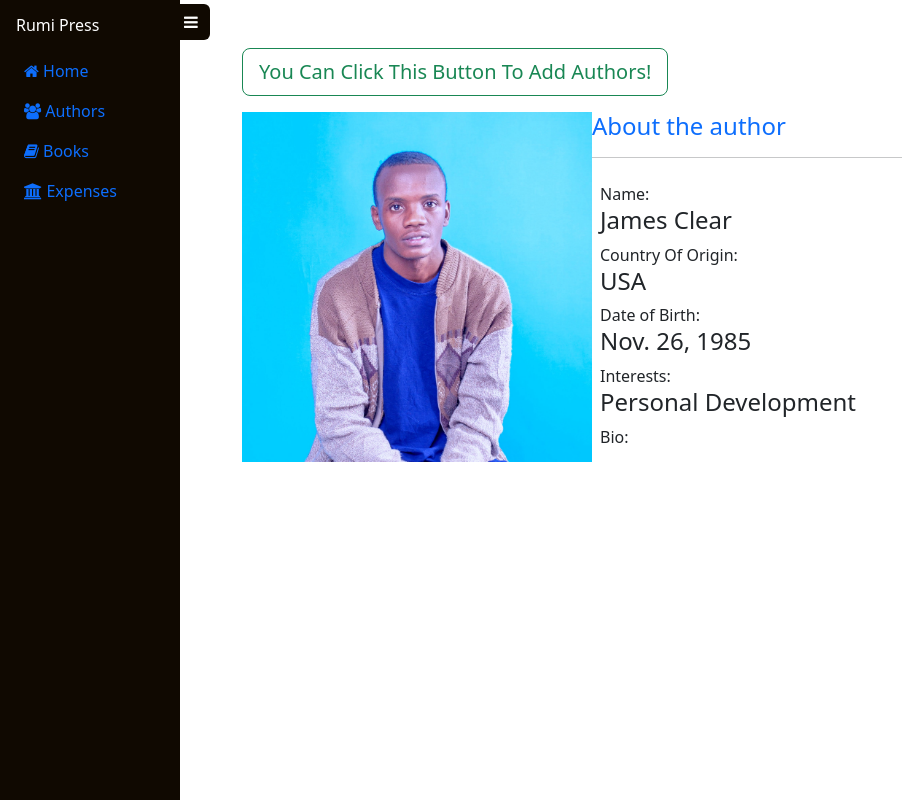
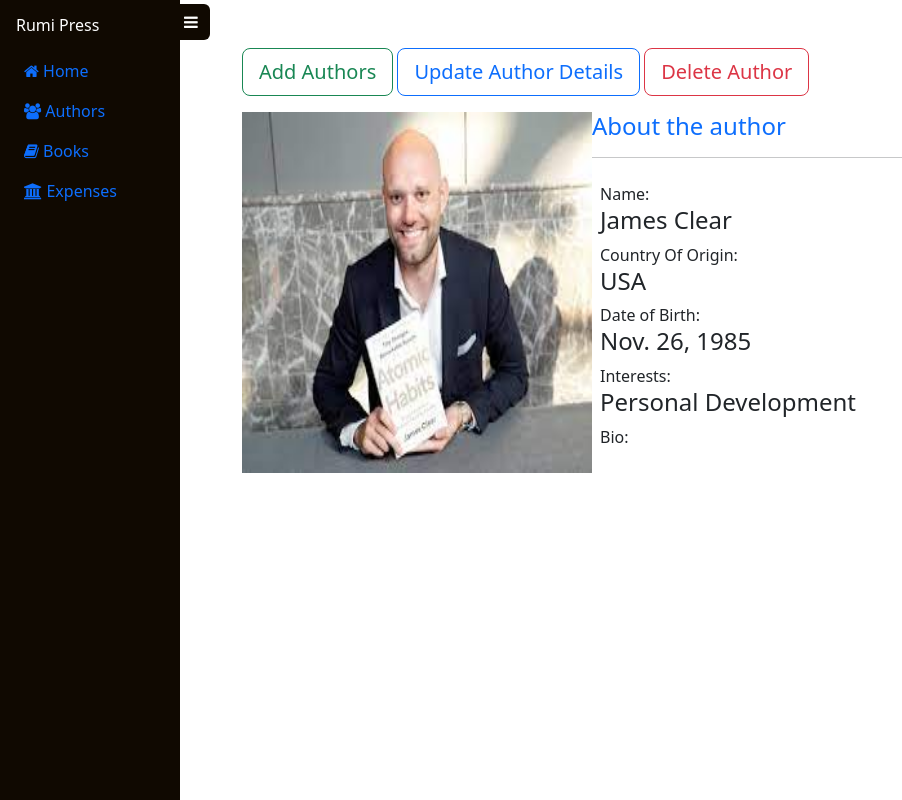
Before and after one commit to Kiprotich-Code/Rumi-Press, a Django app: page /author_details/1 in a window 1280 px wide. Shown: the whole page, without its empty margins (0-902 px from the left). Run offline with Django 4.2, Linux system fonts and the light colour scheme; data comes from the database, SQL or seed files in the repository.

Commit message:
add authors form

```diff
--- a/source/templates/main/author_details.html
+++ b/source/templates/main/author_details.html
@@ -2,14 +2,15 @@
 {% load static %}
 
 {% block content %}
-<div class="container-fluid p-2">
-    <button type="button" class="btn btn-outline-success btn-lg btn-block">You Can Click This Button To Add
-        Authors!</button>
+<div class="container-fluid p-2 align-items-between">
+    <button type="button" class="btn btn-outline-success btn-lg btn-block">Add Authors</button>
+    <button type="button" class="btn btn-outline-primary btn-lg btn-block">Update Author Details</button>
+    <button type="button" class="btn btn-outline-danger btn-lg btn-block">Delete Author</button>
 </div>
 
 <div class="row p-2">
     <div class="col-md-4">
-        <img src="{%static 'images/lk.jpg' %}" alt="Authors Image" style="width: 350px;">
+        <img src="{%static 'images/img.jpeg' %}" alt="Authors Image" style="width: 350px; height: 100%;">
     </div>
     <div class="col">
         <h4 class="text-primary">About the author</h3>
--- a/source/templates/main/authors.html
+++ b/source/templates/main/authors.html
@@ -15,6 +15,8 @@
       <th scope="col">Country of Origin</th>
       <th scope="col">Interests</th>
       <th scope="cole">#</th>
+      <th scope="cole">#</th>
+      <th scope="cole">#</th>
     </tr>
   </thead>
   {% for author in authors %}
@@ -25,6 +27,8 @@
       <td>{{author.country_of_origin}}</td>
       <td>{{author.interests}}</td>
       <td><a href="{% url 'author_details' pk=author.pk %}">Details</a></td>
+      <td><a href="{% url 'author_details' pk=author.pk %}">Update</a></td>
+      <td><a href="{% url 'author_details' pk=author.pk %}">Delete</a></td>
     </tr>
   </tbody>
   {% endfor %}
```
Also changed, not shown: source/main/forms.py (added, +8 -0 lines), source/static/images/img.jpeg (added).
